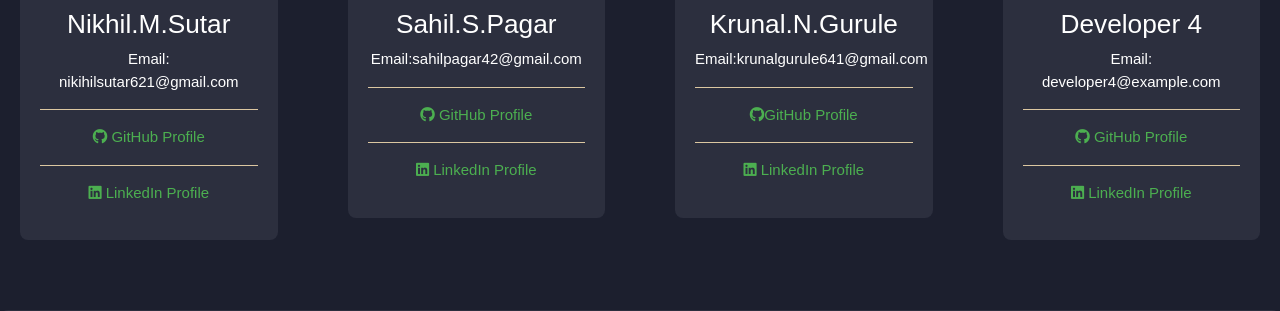
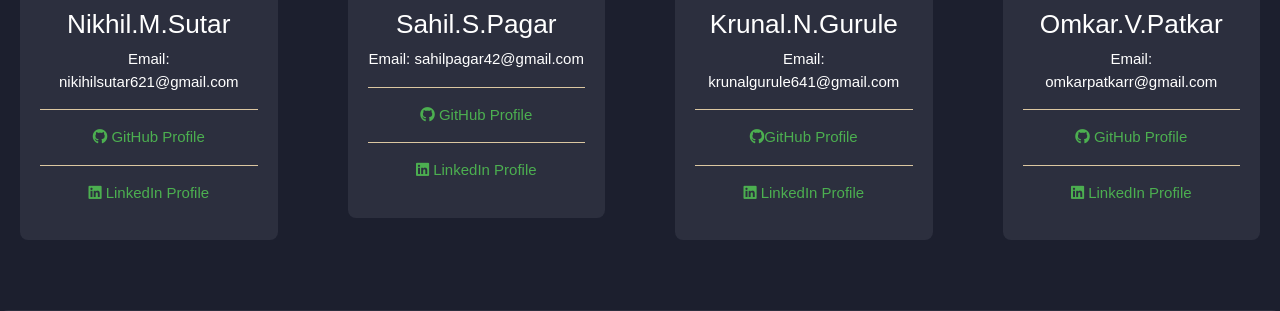
Before and after one commit to omkaaaaaar/Sales_Predition_Model, a Django app: page /about/ in a window 1280 px wide. Shown: the part 356-667 px from the top of the page. Run offline with Django 5.2, Linux system fonts and the light colour scheme; parts of the project's set-up code (start-up, migrations or seed data) failed here and were passed over; some libraries are stand-ins or nearby versions.

Commit message:
intial update

```diff
--- a/sales_prediction/forms.py
+++ b/sales_prediction/forms.py
@@ -14,6 +14,7 @@ class SignupForm(UserCreationForm):
         ('Employee', 'Employee'),
         ('admin', 'Admin'),
         ('Developer','Developer'),
+
     ]
     role = forms.ChoiceField(choices=ROLE_CHOICES, required=True)
 
--- a/sales_prediction/train_model.py
+++ b/sales_prediction/train_model.py
@@ -91,5 +91,5 @@ def preprocess_and_train_model(csv_file_path):
         print("No target ('Sales') column found in the dataset. Only preprocessing completed.")
 
 # Example usage: dynamically upload and preprocess any CSV file
-csv_file = 'path_to_uploaded_sales_csv.csv'  # Replace with the path to the uploaded CSV file
+csv_file = 'new_data_file.csv'  # Replace with the path to the uploaded CSV file
 preprocess_and_train_model(csv_file)
--- a/sales_prediction/views.py
+++ b/sales_prediction/views.py
@@ -9,7 +9,6 @@ import os
 import plotly.utils
 import json
 import plotly.graph_objects as go
-import json
 import numpy as np
 from django.shortcuts import render, redirect
 from django.contrib.auth import authenticate, login
@@ -111,8 +110,6 @@ def upload_file(request):
         return render(request, 'results.html', {'predictions': prediction_results})
 
     return render(request, 'upload.html')
-
-
 
 
 #Grouped by Code
--- a/templates/Signup.html
+++ b/templates/Signup.html
@@ -51,7 +51,7 @@
         background-color: #45a049;
     }
     .error {
-        color: red;
+        color: rgb(255, 0, 0);
         margin-bottom: 10px;
     }
 
--- a/templates/about.html
+++ b/templates/about.html
@@ -164,7 +164,7 @@
             <div class="row mt-4">
                 <div class="col-md-3">
                     <div class="developer-card">
-                        <img src="https://i.postimg.cc/fRNBnRw2/Whats-App-Image-2024-03-18-at-22-53-17-7710f7dc.jpg" alt="Developer 1">
+                        <img src="https://i.postimg.cc/hPgDSt3x/sutar.jpg" alt="Developer 1">
                         <h3>Nikhil.M.Sutar</h3>
                         <p>Email: nikihilsutar621@gmail.com</p>
                         <hr>
@@ -177,7 +177,7 @@
                     <div class="developer-card">
                         <img src="https://i.postimg.cc/02LwgTwk/Whats-App-Image-2024-10-04-at-22-05-46-c70d009c.jpg" alt="Developer 2">
                         <h3>Sahil.S.Pagar</h3>
-                        <p>Email:sahilpagar42@gmail.com</p>
+                        <p>Email: sahilpagar42@gmail.com</p>
                         <hr>
                         <p><a href=" https://github.com/NerdGrid" target="_blank"><i class="fab fa-github"></i> GitHub Profile</a></p>
                         <hr>
@@ -188,7 +188,7 @@
                     <div class="developer-card">
                         <img src="https://i.postimg.cc/NfY01Qmr/Whats-App-Image-2024-10-04-at-22-29-36-d33c7d97.jpg" alt="Developer 3">
                         <h3>Krunal.N.Gurule</h3>
-                        <p>Email:krunalgurule641@gmail.com </p>
+                        <p>Email: krunalgurule641@gmail.com </p>
                         <hr>
                         <p><a href="https://github.com/krunalgurule" target="_blank"><i class="fab fa-github"></i>GitHub Profile</a></p>
                         <hr>
@@ -197,13 +197,13 @@
                 </div>
                 <div class="col-md-3">
                     <div class="developer-card">
-                        <img src="https://i.postimg.cc/T1tBLjn0/Whats-App-Image-2024-10-04-at-22-35-47-9c193452.jpg" alt="Developer 4">
-                        <h3>Developer 4</h3>
-                        <p>Email: developer4@example.com</p>
+                        <img src="https://i.postimg.cc/43cq7zY3/patker.jpg" alt="Developer 4">
+                        <h3>Omkar.V.Patkar</h3>
+                        <p>Email: omkarpatkarr@gmail.com</p>
                         <hr>
-                        <p><a href="https://github.com/developer4" target="_blank"><i class="fab fa-github"></i> GitHub Profile</a></p>
+                        <p><a href="https://github.com/fr0ntendninja" target="_blank"><i class="fab fa-github"></i> GitHub Profile</a></p>
                         <hr>
-                        <p><a href="https://www.linkedin.com/in/developer4" target="_blank"><i class="fab fa-linkedin"></i> LinkedIn Profile</a></p>
+                        <p><a href="omkarpatkarr@gmail.com" target="_blank"><i class="fab fa-linkedin"></i> LinkedIn Profile</a></p>
                     </div>
                 </div>
             </div>
--- a/templates/contact_us.html
+++ b/templates/contact_us.html
@@ -35,7 +35,7 @@
         }
 
         .navbar-brand:hover, .nav-link:hover {
-            color: #4CAF50 !important;
+            color: #1c1f2e !important;
         }
 
         .navbar-toggler {
@@ -59,7 +59,7 @@
         }
 
         .footer a:hover {
-            color: #4CAF50;
+            color: #ffc400;
         }
 
         .contact-form {
@@ -138,7 +138,7 @@
 
         .social-media-card h5 {
             margin-bottom: 15px;
-            color: #4CAF50;
+            color: #4caf5b;
         }
 
         .social-media-links a {
--- a/templates/forgot_password.html
+++ b/templates/forgot_password.html
@@ -95,6 +95,12 @@
         border-radius: 10px;
         padding: 15px;
     }
+
+    .li {
+        text-align: center;
+        font-size: large;
+        color: #4CAF50;
+    }
 </style>
 {% endblock %}
 
```
